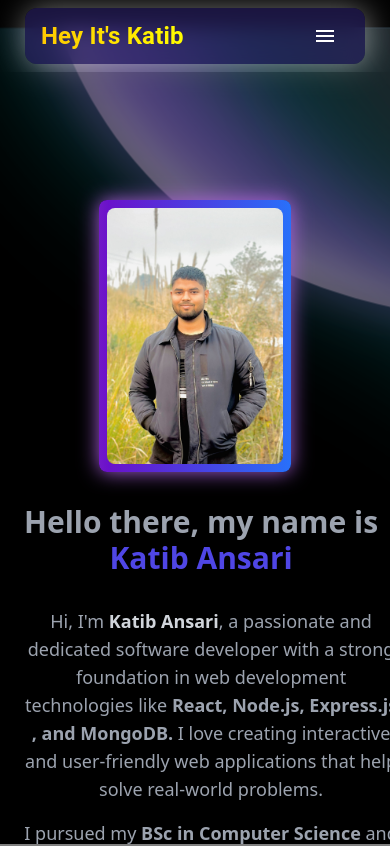
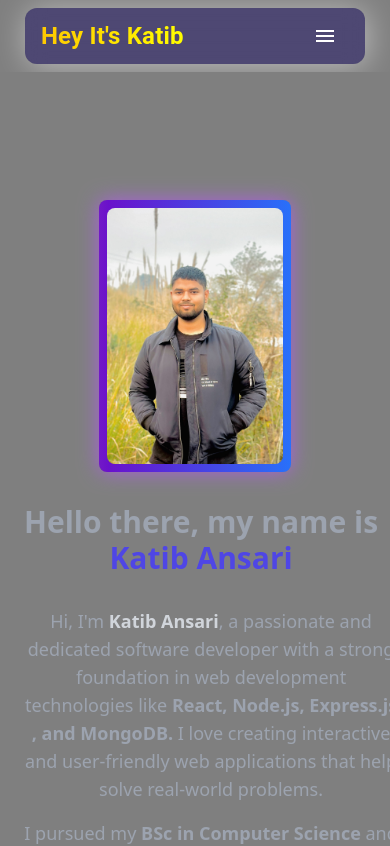
Before and after one commit to ansari-katib/Portfolio-netlify, a React (Vite) app: page / in a window 390 px wide. Shown: the top 846 px of the page. Built offline with nearby package versions, Linux system fonts and the light colour scheme.

Commit message:
change to lotti-web

```diff
--- a/package.json
+++ b/package.json
@@ -19,6 +19,7 @@
     "express": "^4.19.2",
     "formik": "^2.4.6",
     "lottie-react": "^2.4.1",
+    "lottie-web": "^5.12.2",
     "react": "^18.3.1",
     "react-dom": "^18.3.1",
     "react-router-dom": "^6.28.0",
--- a/src/Lotti/MyLottiAnimation.jsx
+++ b/src/Lotti/MyLottiAnimation.jsx
@@ -1,22 +1,41 @@
-import React, { useRef, useEffect, useState } from 'react';
-import Lottie from 'lottie-react';
-import animationData from '../Lotti/Animation - 1747542074470 (1).json';
+import React, { useEffect, useRef, useState } from 'react';
+import lottie from 'lottie-web';
 
 const MyLottiAnimation = () => {
   const containerRef = useRef(null);
-  const [isMounted, setIsMounted] = useState(false);
+  const [isMobile, setIsMobile] = useState(false);
 
   useEffect(() => {
-    setIsMounted(true);
+    if (window.innerWidth < 768) {
+      setIsMobile(true);
+      return;
+    }
+
+    let anim;
+
+    import('../Lotti/Animation - 1747542074470 (1).json').then((data) => {
+      anim = lottie.loadAnimation({
+        container: containerRef.current,
+        renderer: 'canvas', // ← much faster than SVG
+        loop: true,
+        autoplay: true,
+        animationData: data.default,
+      });
+    });
+
+    return () => {
+      if (anim) anim.destroy();
+    };
   }, []);
+
+  if (isMobile) return null;
 
   return (
     <div
-      ref={containerRef}
       className="fixed top-0 left-0 w-full h-full min-w-0 -z-10 bg-black overflow-hidden"
     >
-      {isMounted && (
       <div
+        ref={containerRef}
         className="
           w-full h-full
           scale-[2.3]
@@ -27,15 +46,7 @@ const MyLottiAnimation = () => {
           2xl:scale-[2]
           transform origin-center
         "
-        >
-          <Lottie
-            animationData={animationData}
-            loop
-            autoplay
-            className="w-full h-full object-contain"
       />
-        </div>
-      )}
     </div>
   );
 };
```
Also changed, not shown: 1 other file (tests, documents, lock files or other folders). Lines whose indentation alone changed are shown as unchanged.
